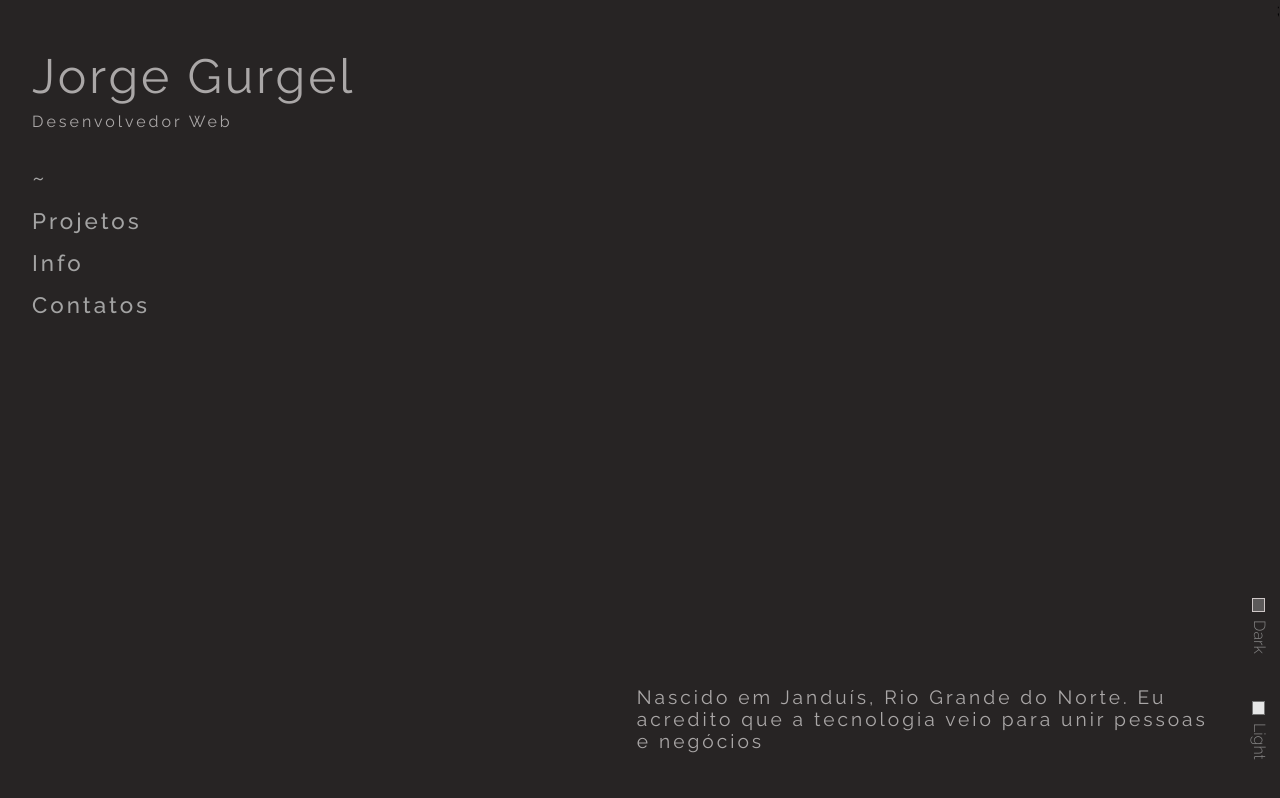
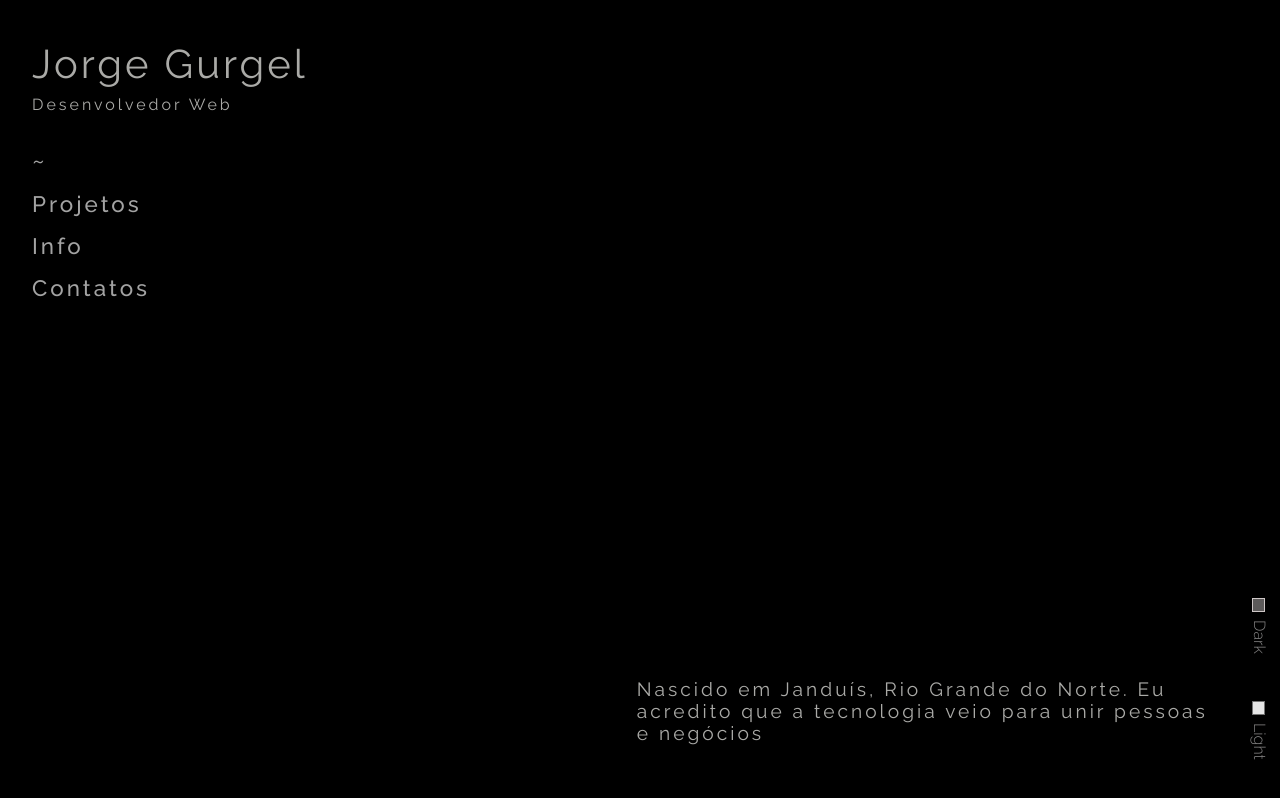
Before and after one commit to jorgelgf/portifoliojorge, a React (Create React App) app: page / in a window 1280 px wide. Built offline with nearby package versions, Linux system fonts and the light colour scheme.

Commit message:
adc recursos nos contatos

```diff
--- a/src/App.module.scss
+++ b/src/App.module.scss
@@ -7,7 +7,7 @@
 }
 html {
   font-family: "Raleway", sans-serif;
-  background-color: rgb(39, 36, 36);
+  background-color: rgb(0, 0, 0);
 }
 
 //------  configurações scroll para g.chrome
--- a/src/component/contact/index.jsx
+++ b/src/component/contact/index.jsx
@@ -5,8 +5,9 @@ export const Contact = () => {
   return (
     <div className={styles.container}>
       {Contacts.map((data) => {
+        console.log(data.name);
         return (
-          <a key={data.name} href={data.lin} target="_blank" rel="noreferrer">
+          <a key={data.name} href={data.link} target="_blank" rel="noreferrer">
             <div>{data.name}</div>
           </a>
         );
--- a/src/component/welcome/styles.module.scss
+++ b/src/component/welcome/styles.module.scss
@@ -11,7 +11,7 @@
 
 .fullName {
   width: 100%;
-  font-size: 3rem;
+  font-size: 2.5rem;
   letter-spacing: 0.3rem;
   display: flex;
   align-items: flex-start;
--- a/src/pages/home/index.jsx
+++ b/src/pages/home/index.jsx
@@ -68,11 +68,16 @@ const Home = () => {
     setSelectContact(!selectContact);
     setSelectInfo(true);
   };
+  const scrollTop = () => {
+    return window.scrollTo(0, 0);
+  };
 
   const ShowProject = () => {
     return (
       <div className={styles.containerProject}>
         {projects.map((i, index) => {
+          scrollTop();
+
           return (
             <a
               className={styles.aLink}
--- a/src/pages/home/styles.module.scss
+++ b/src/pages/home/styles.module.scss
@@ -4,24 +4,24 @@
   max-height: 600px;
   scrollbar-width: none;
   display: flex;
-  flex-direction: column-reverse;
-  gap: 1.5rem;
+  flex-direction: column;
+  gap: 2rem;
 }
 
 .container {
   background-color: transparent;
   height: auto;
   width: 100vw;
-  color: rgb(170, 167, 167);
+  color: rgb(170, 170, 167);
   display: flex;
   justify-content: center;
   align-items: center;
   margin: 0;
-  padding: 1rem 0 1rem 1rem;
+  padding: 0rem 0 1rem 1rem;
 }
 
 .name {
-  font-size: 3rem;
+  font-size: 2.5rem;
   font-weight: 400;
   padding: 1rem 0 0 1rem;
   @media (min-width: 1000px) {
--- a/src/utils/Projects.jsx
+++ b/src/utils/Projects.jsx
@@ -57,4 +57,4 @@ export const projects = [
     info: "2024 - Gerenciamento de Serviço de Condomínio [backend + frontend]",
     github: "https://github.com/jorgelgf/frontendcond",
   },
-];
+].reverse();
```
